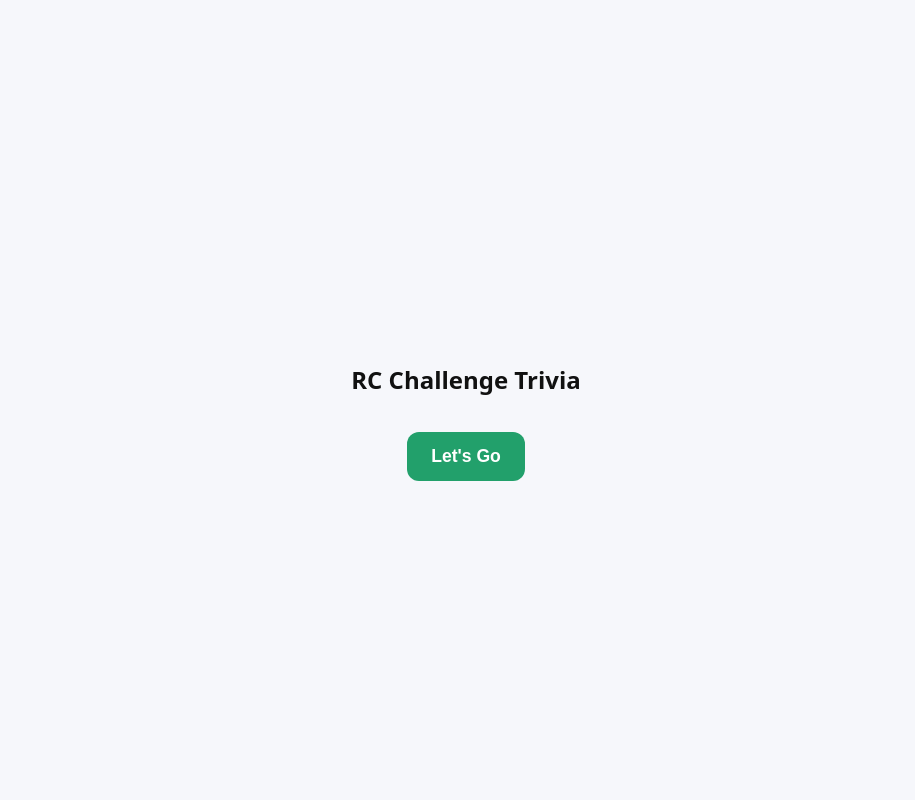
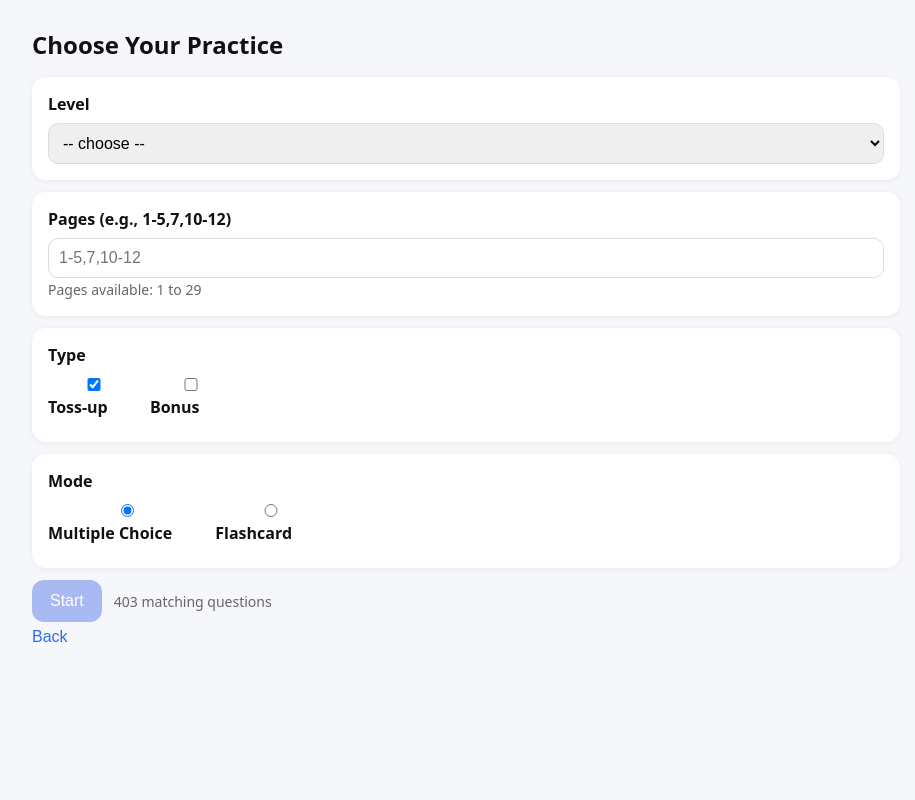
Before and after one commit to mikegdee-pixel/RCChallengeApp, a plain HTML site: page index.html in a window 1280 px wide. Both pictures are taken after a click on the button "Let's Go". Shown: the top 800 px of the page, without its empty margins (174-1089 px from the left). Drawn offline with Linux system fonts and the light colour scheme.

Commit message:
Update app.css

```diff
--- a/styles/app.css
+++ b/styles/app.css
@@ -18,14 +18,20 @@ button { padding: 12px 18px; border: none; border-radius: 12px; background: #2f6
   font-weight: 600;
 }
 
-/* Center the start screen vertically and horizontally */
-#screen-start {
-  display: flex;
+/* Default: screens are hidden (already in your file) */
+.screen { display: none; }
+.screen.active { display: block; }
+
+/* Start screen: hidden by default, flex ONLY when active */
+#screen-start { display: none; }  /* make extra sure it starts hidden */
+#screen-start.screen.active {
+  display: flex;                  /* show as flex WHEN active */
   justify-content: center;
   align-items: center;
-  height: 100vh;             /* fill the whole screen */
+  height: 100vh;
   text-align: center;
 }
+
 
 /* Make sure content stacks vertically */
 .start-content {
```
